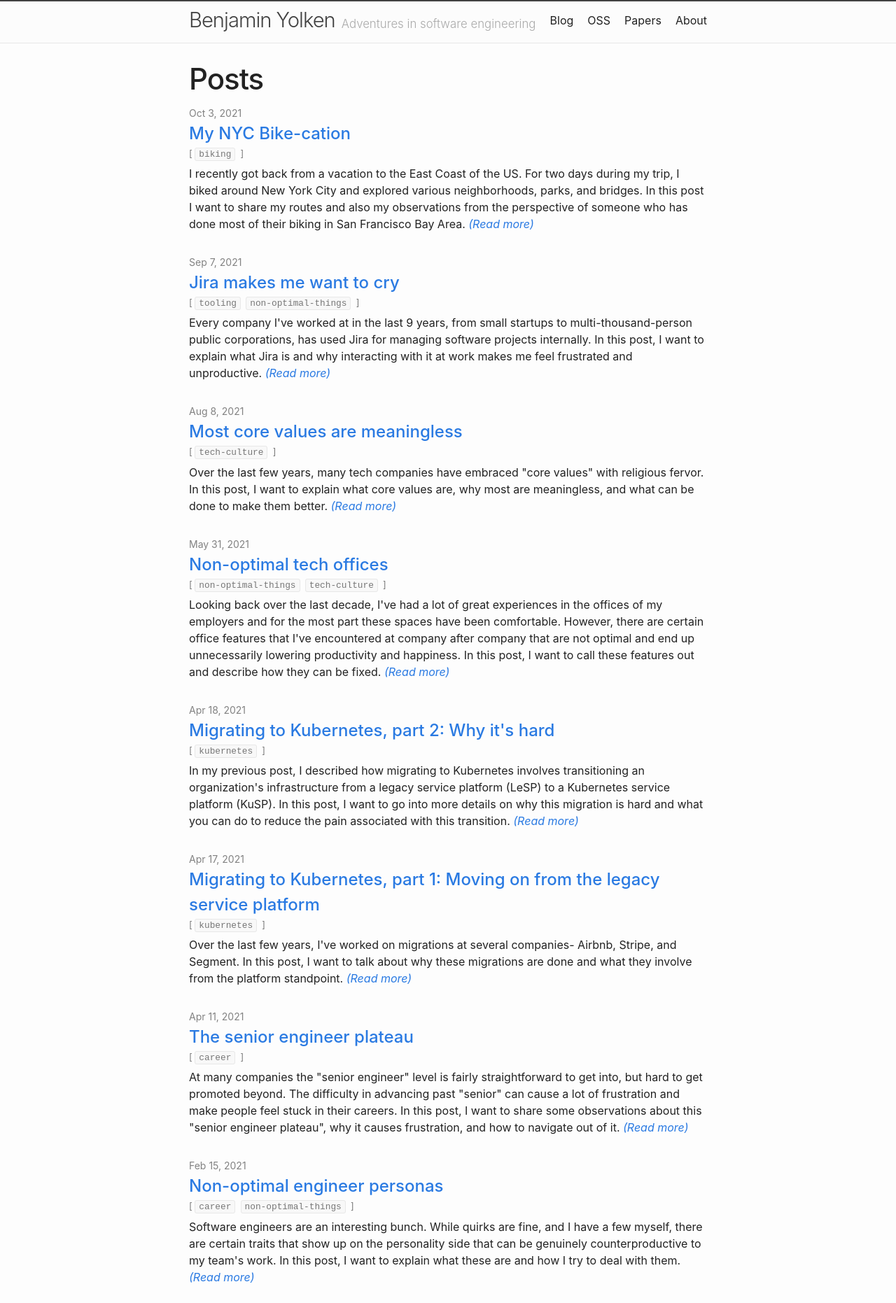
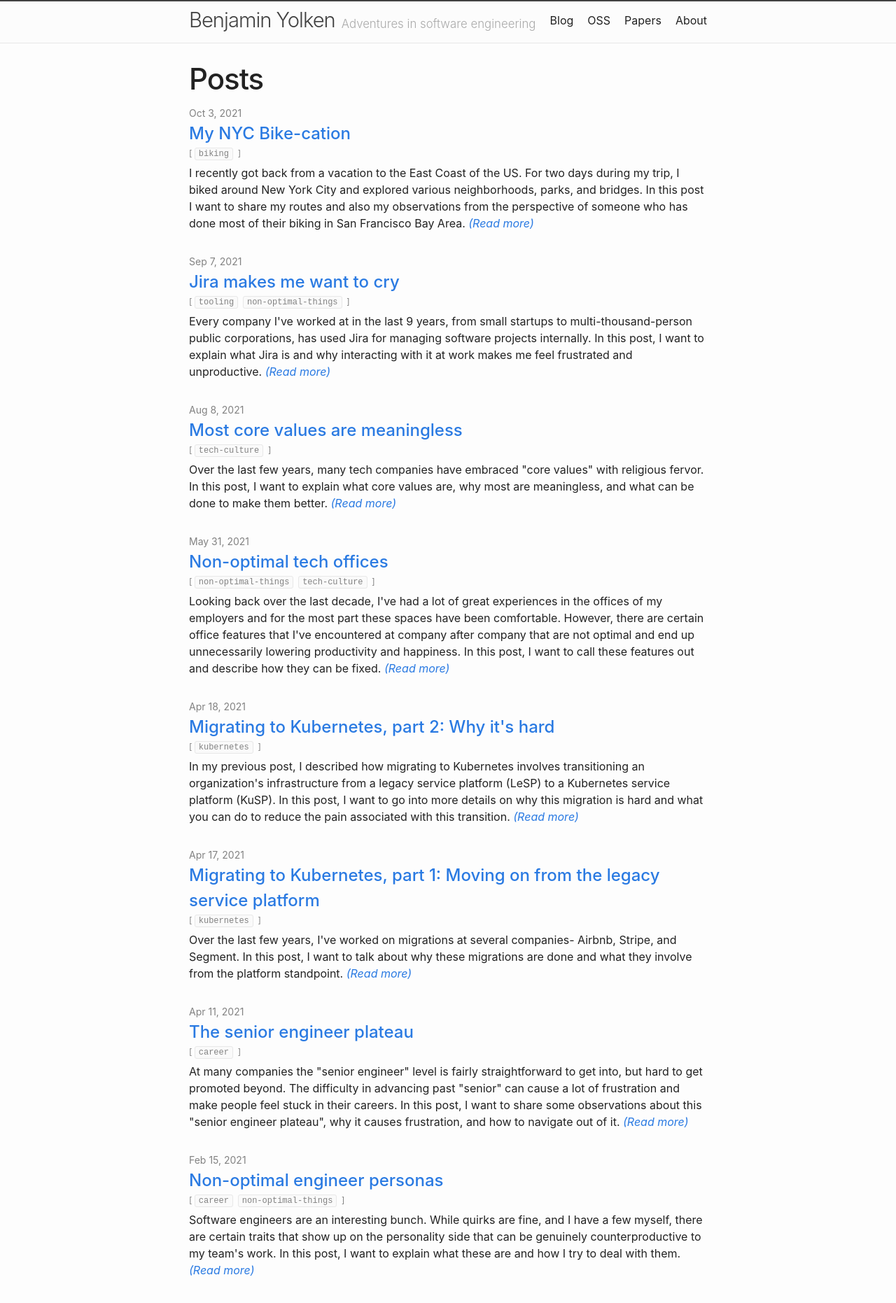
Before and after one commit to yolken/yolken-blog, a Jekyll site: the page built from site/index.md, in a window 1280 px wide. Shown: the top 1862 px of the page at 70% size. Built offline with Jekyll 4.4.1, drawn with Linux system fonts in a browser that asks for light colours.

Commit message:
Update tag colors and sizes

```diff
--- a/site/_sass/minima/_layout.scss
+++ b/site/_sass/minima/_layout.scss
@@ -232,7 +232,6 @@
   }
 
   .post-link {
-
     @include relative-font-size(1.15);
 
     @media screen and (min-width: $on-large) {
@@ -246,7 +245,8 @@
   color: $grey-color;
 
   code {
-    background: #f8f8f8;
+    font-size: $small-font-size;
+    background: #fafafa;
     color: $grey-color;
   }
 }
@@ -333,22 +333,22 @@ h3.post-header {
   margin-top: -4px;
   margin-bottom: 6px;
 
-  @include relative-font-size(0.8);
+  @include relative-font-size(0.75);
 
   @media screen and (min-width: $on-large) {
-    @include relative-font-size(0.8);
+    @include relative-font-size(0.75);
   }
 
-  color: #777;
+  color: $grey-color;
 
   code {
-    background: #f8f8f8;
-    color: #777;
+    background: #fafafa;
+    color: $grey-color;
 
-    @include relative-font-size(0.8);
+    @include relative-font-size(0.75);
 
     @media screen and (min-width: $on-large) {
-      @include relative-font-size(0.8);
+      @include relative-font-size(0.75);
     }
   }
 }
```
